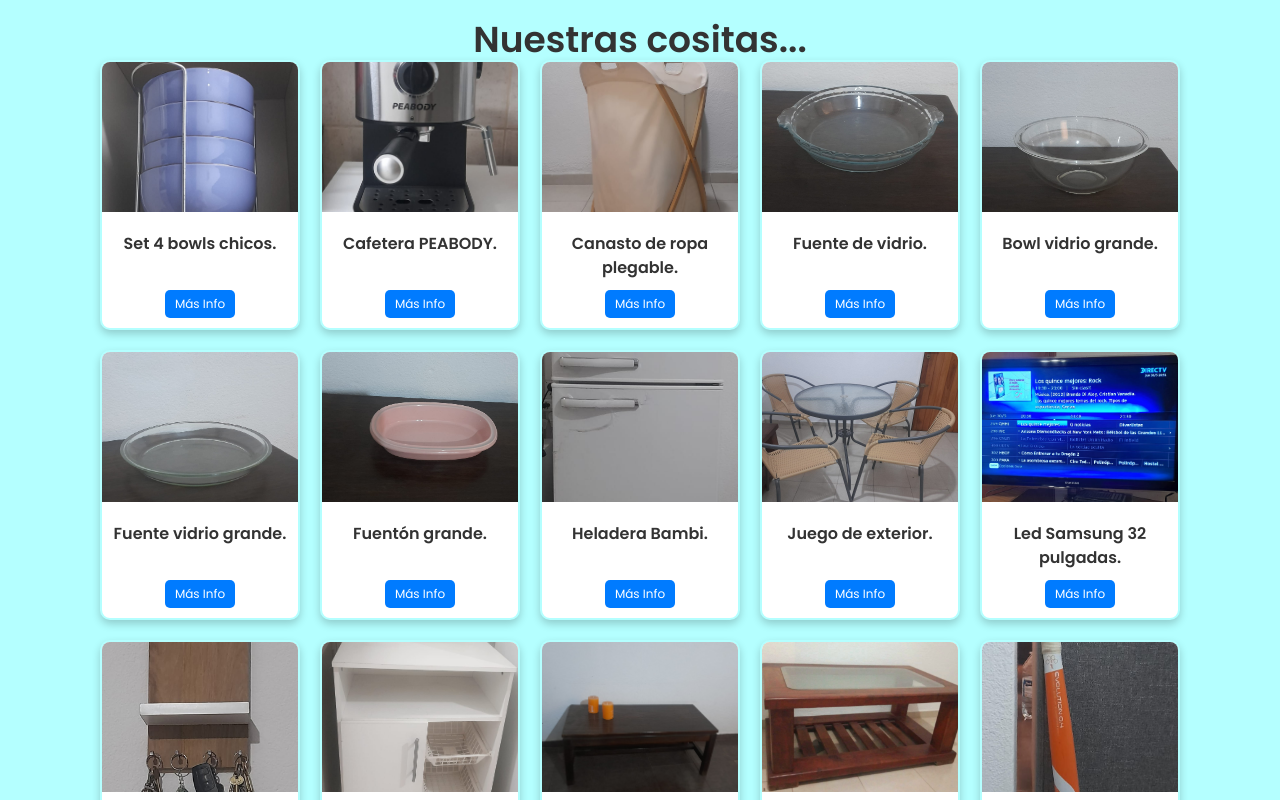
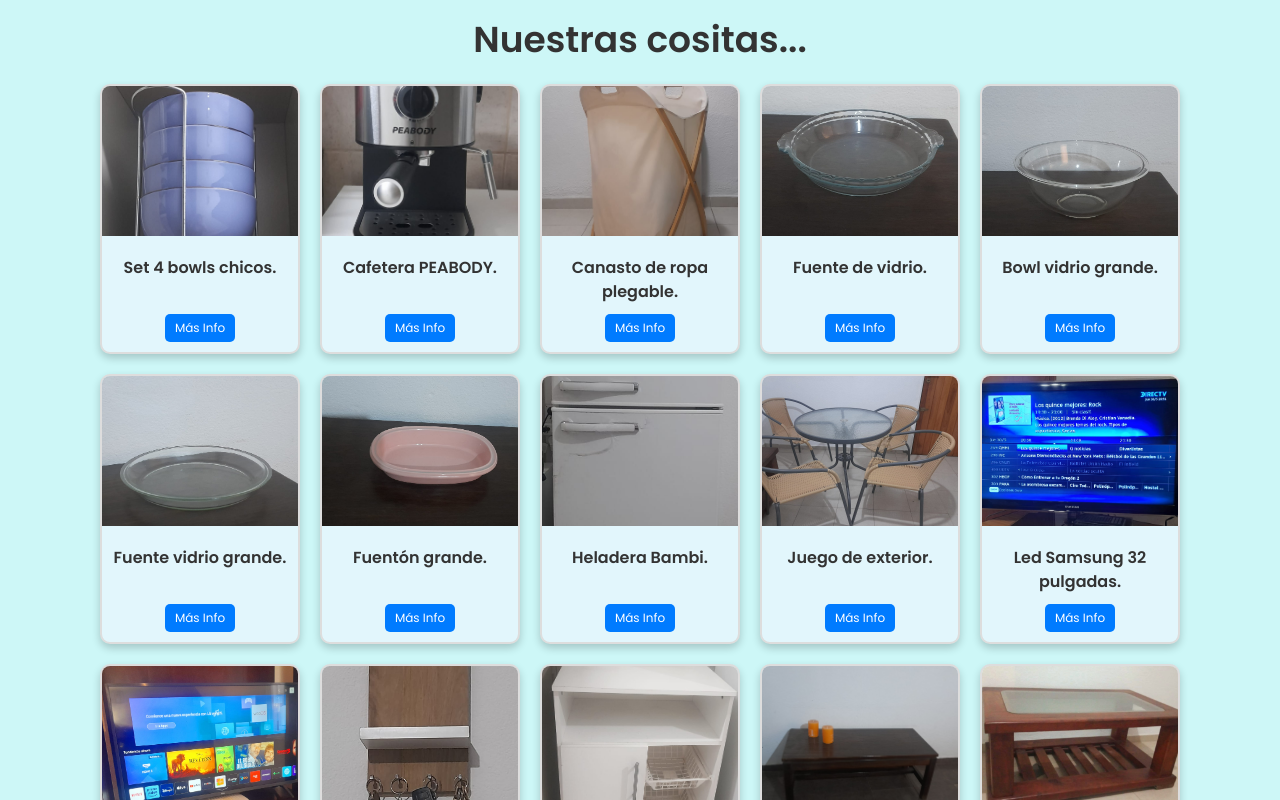
Before and after one commit to Franco2730/lili-diego, a React (Vite) app: page /gallery in a window 1280 px wide. Built offline with nearby package versions, Linux system fonts and the light colour scheme; what webfontloader would draw is missing.

Commit message:
Fix image paths

```diff
--- a/src/GalleryPage.css
+++ b/src/GalleryPage.css
@@ -18,7 +18,7 @@ body, html {
   padding: 20px;
   height: 100vh;
   overflow-y: scroll;
-  background-color: #b4ffff;
+  background-color: #cdf7f7;
 }
 
 .gallery-container h1 {
@@ -43,8 +43,8 @@ body, html {
 .image-wrapper {
   position: relative;
   width: 200px;
-  background-color: #fff;
-  border: 2px solid #b4ffff;
+  background-color: #e2f6fc;
+  border: 2px solid #ddd;
   border-radius: 10px;
   box-shadow: 0 4px 8px rgba(0, 0, 0, 0.2);
   overflow: hidden;
@@ -118,3 +118,22 @@ body, html {
 .back-circle:hover {
   background: rgba(0, 123, 255, 0.3);
 }
+
+.sold-out {
+  position: relative;
+  background-color: rgba(0, 0, 0, 0.5); /* Sombrea la imagen */
+}
+
+.sold-out::after {
+  content: 'Vendida';
+  position: absolute;
+  top: 50%;
+  left: 50%;
+  transform: translate(-50%, -50%);
+  font-size: 24px;
+  color: #fff;
+  font-family: 'Poppins', sans-serif;
+  background-color: rgba(255, 0, 0, 0.7); /* Fondo del texto */
+  padding: 5px 10px;
+  border-radius: 5px;
+}
--- a/src/GalleryPage.jsx
+++ b/src/GalleryPage.jsx
@@ -17,6 +17,7 @@ const GalleryPage = () => {
     { src: '/heladeraBambi.jpg', name: 'Heladera Bambi.' },
     { src: '/juegoExterior.jpg', name: 'Juego de exterior.' },
     { src: '/led.jpg', name: 'Led Samsung 32 pulgadas.' },
+    { src: '/tv.jpg', name: 'Smart tv LG.' },
     { src: '/llavero.jpg', name: 'Llavero de madera' },
     { src: '/mesa.jpg', name: 'Mueble para cocina.' },
     { src: '/mesaRatona.jpg', name: 'Mesa ratona de madera.' },
@@ -29,6 +30,7 @@ const GalleryPage = () => {
     { src: '/velas.jpg', name: 'Velas decorativas.' },
     { src: '/velas2.jpg', name: 'Velas decorativas.' },
     { src: '/fondue.jpg', name: 'Juego de Fondue.' },
+    { src: '/lampara.jpg', name: 'Lampara vintage', sold: true }
   ];
 
   const handleMoreInfoClick = (index) => {
@@ -42,13 +44,16 @@ const GalleryPage = () => {
   return (
     <div className="gallery-container">
       <h1>Nuestras cositas...</h1>
+        <br/>
       <div className="images-grid">
         {products.map((product, index) => (
-          <div key={index} className="image-wrapper">
+          <div key={index} className={`image-wrapper ${product.sold ? 'sold-out' : ''}`}>
             <img src={product.src} alt={product.name} className="gallery-image" />
             <div className="card-content">
               <h3>{product.name}</h3>
-              <button className="info-button" onClick={() => handleMoreInfoClick(index)}>Más Info</button>
+              {!product.sold && (
+                <button className="info-button" onClick={() => handleMoreInfoClick(index)}>Más Info</button>
+              )}
             </div>
           </div>
         ))}
--- a/src/ImageDetails.css
+++ b/src/ImageDetails.css
@@ -7,7 +7,7 @@
   justify-content: center;
   min-height: 100vh;
   padding: 20px;
-  background-color: #f8f9fa;
+  background-color: #d2e7fc;
   font-family: 'Poppins', sans-serif;
 }
 
@@ -16,8 +16,8 @@
   flex-direction: column;
   align-items: center;
   width: 80%;
-  max-width: 800px;
-  background-color: #fff;
+  max-width: 600px; /* Limita el tamaño máximo de la tarjeta */
+  background-color: #eafafa;
   box-shadow: 0 4px 8px rgba(0, 0, 0, 0.2);
   border-radius: 10px;
   overflow: hidden;
@@ -28,8 +28,9 @@
 
 .large-image {
   width: 100%;
-  max-height: 300px;
-  object-fit: cover;
+  height: auto; /* Mantiene la proporción de la imagen */
+  max-height: 300px; /* Ajusta esta altura máxima según sea necesario */
+  object-fit: contain; /* Ajusta la imagen dentro del contenedor sin deformarla */
   margin-bottom: 20px;
 }
 
@@ -82,10 +83,11 @@
 @media (max-width: 768px) {
   .card {
     padding: 10px;
+    max-width: 90%; /* Ajusta el tamaño máximo de la tarjeta en pantallas pequeñas */
   }
 
   .large-image {
-    max-height: 200px;
+    max-height: 200px; /* Ajusta la altura máxima de la imagen en pantallas pequeñas */
   }
 
   .product-info h2 {
--- a/src/ImageDetails.jsx
+++ b/src/ImageDetails.jsx
@@ -18,6 +18,7 @@ const ImageDetails = () => {
     { src: '/heladeraBambi.jpg', name: 'Heladera Bambi', summary: 'Heladera Bambi en perfecto estado, ideal para mantener tus bebidas y alimentos frescos.', price: '$350.000' },
     { src: '/juegoExterior.jpg', name: 'Juego de exterior', summary: 'Conjunto de muebles de jardín, incluye sillas y mesa. Ideal para disfrutar del aire libre con comodidad y estilo.', price: '$220.000' },
     { src: '/led.jpg', name: 'Led Samsung 32 pulgadas', summary: 'Disfruta de tus programas y películas favoritas con esta pantalla LED Samsung de 32 pulgadas, que ofrece una calidad de imagen excepcional y un diseño elegante.', price: '$70.000' },
+    { src: '/tv.jpg', name: 'Smart tv LG 43 pulgadas', summary: 'Disfruta de tus programas y películas favoritas con una calidad de imagen excepcional gracias al Smart TV LG de 43 pulgadas. Este televisor ofrece una resolución Full HD que garantiza colores vibrantes y detalles nítidos.', price: '$290.000' },
     { src: '/llavero.jpg', name: 'Llavero de madera', summary: 'Llavero artesanal hecho de madera, resistente y con un diseño único. Ideal para mantener tus llaves organizadas con estilo.', price: '$6.000' },
     { src: '/mesa.jpg', name: 'Mesa de cocina', summary: 'Mesa de cocina, perfecta para organizar todos los utensilios de la mujer . Con un diseño sencillo y funcional, ideal para cualquier estilo de decoración.', price: '$40.000' },
     { src: '/mesaRatona.jpg', name: 'Mesa ratona moderna', summary: 'Mesa ratona de madera, perfecta para el salón. Con un diseño sencillo y funcional, ideal para cualquier estilo de decoración.', price: '$40.000' },
```
Also changed, not shown: public/lampara.jpg (added), public/tv.jpg (added).
